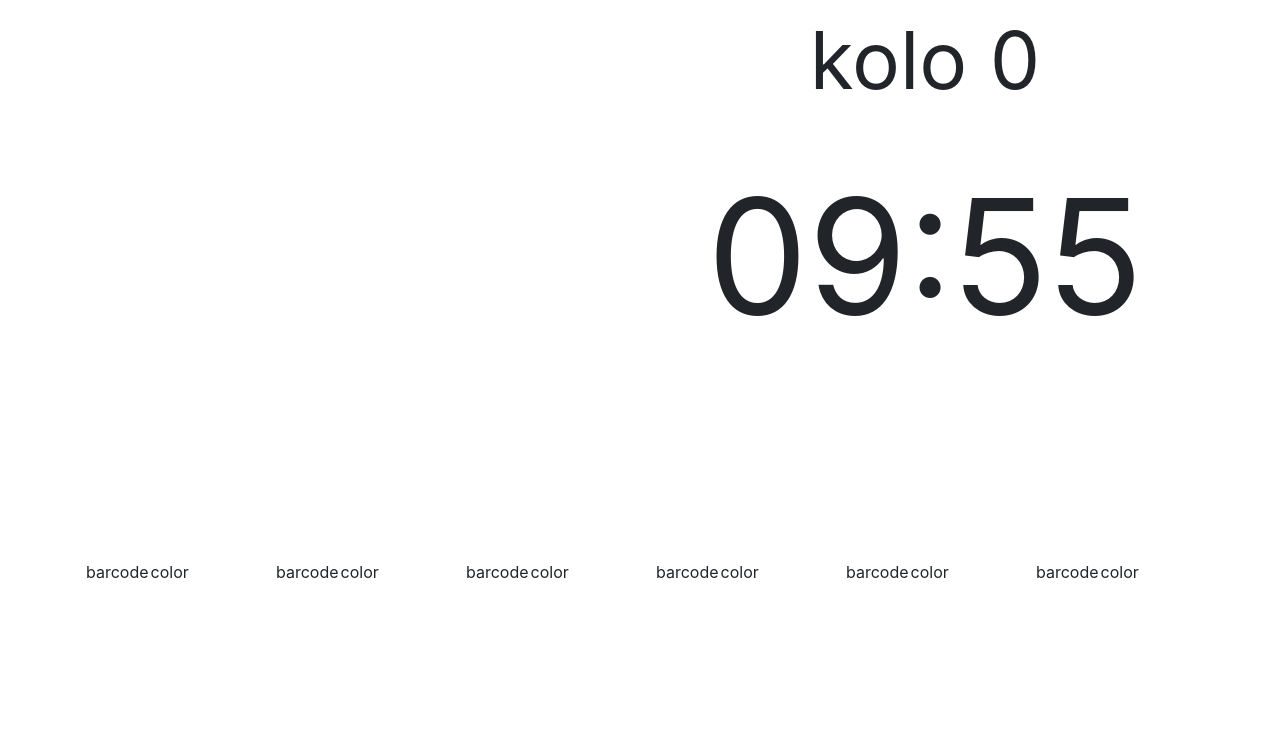
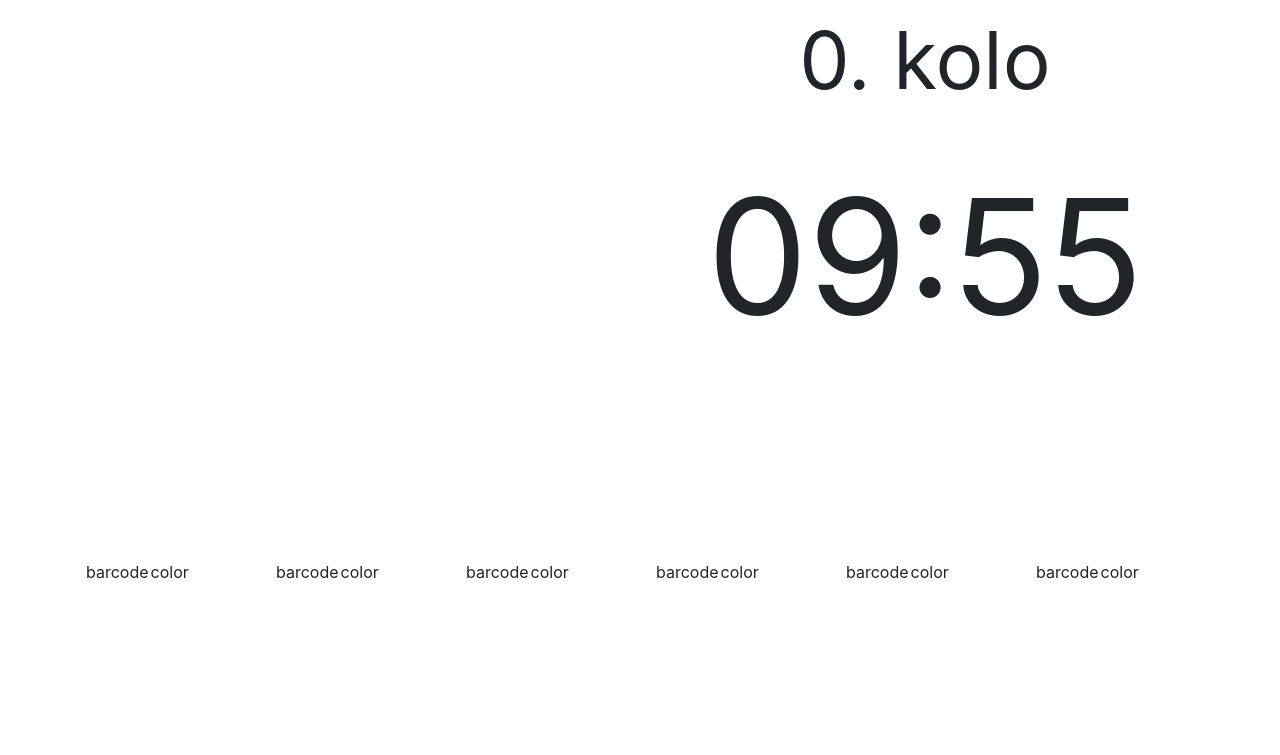
Before and after one commit to sammko/colorgame, a plain HTML site: page colorgame.html in a window 1280 px wide. Drawn offline with nearby package versions, Linux system fonts and the light colour scheme; no server answers.

Commit message:
update audio

```diff
--- a/colorgame.html
+++ b/colorgame.html
@@ -16,7 +16,7 @@
       <p id="as_text"></p>
     </div>
     <div class="col-6">
-      <p id="round" class="round">kolo 0</p>
+      <p id="round" class="round">0. kolo</p>
       <p id="timer" class="timer">00:00</p>
     </div>
   </div>
@@ -203,7 +203,7 @@
     }
 
     zahlasKolo(x);
-    document.getElementById("round").innerHTML = "kolo " + x;
+    document.getElementById("round").innerHTML = x + ". kolo";
     document.getElementById("as_header").innerHTML = assignments[x][0];
     document.getElementById("as_text").innerHTML = assignments[x][1];
     if( assignments[x][2] != "")
```
Also changed, not shown: stations.html (+1 -1 lines), 3 other files.
